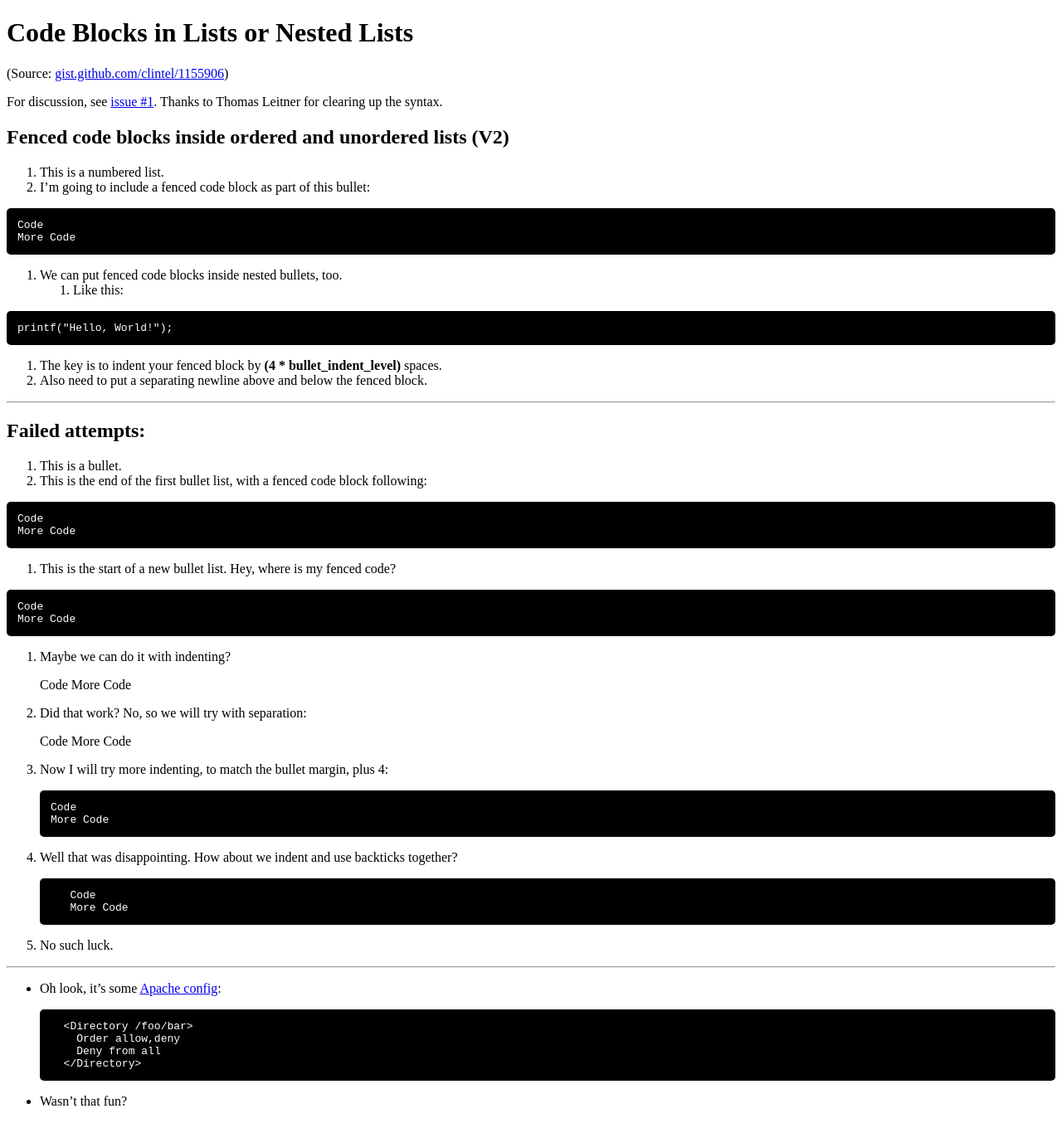
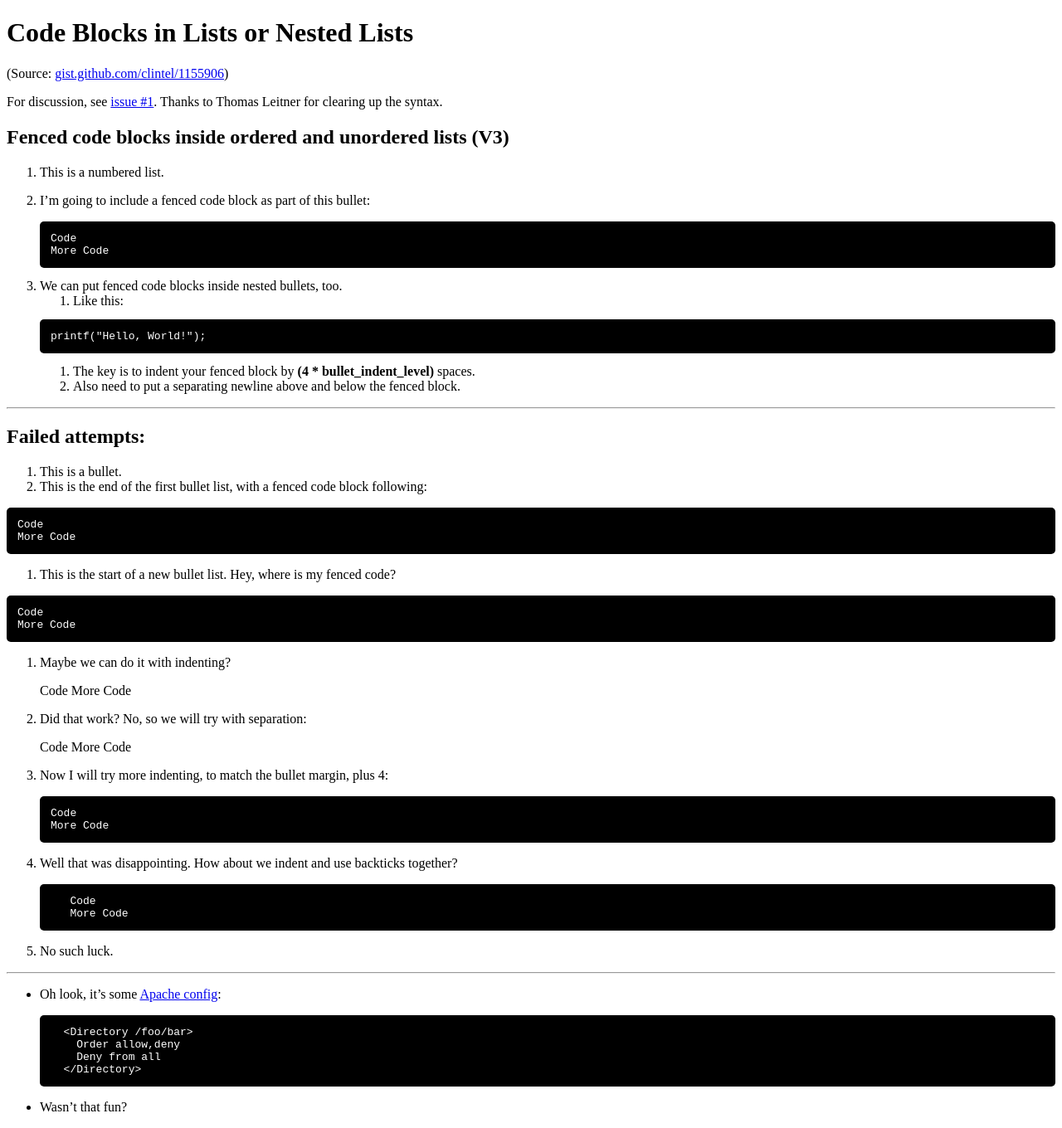
Before and after one commit to planetjekyll/sandbox-syntax-highlighter, a Jekyll site: the page built from lists.md, in a window 1280 px wide. Shown: the whole page at 83% size. Built offline with Jekyll 4.4.1, drawn with Linux system fonts in a browser that asks for light colours; part of the change alters nothing that is shown.

````diff
--- a/lists.md
+++ b/lists.md
@@ -6,28 +6,29 @@ title: Code Blocks in Lists or Nested Lists
 (Source: [gist.github.com/clintel/1155906](https://gist.github.com/clintel/1155906))
 
 <!-- update:
-   try without indentation (or less than 4 e.g. max 3)
+   [x] try without indentation (or less than 4 e.g. max 3)  - not working
+   [x] try with indentation min 1. max 3
    -->
 
 For discussion, see [issue #1](https://github.com/planetjekyll/sandbox-syntax-highlighter/issues/1).  Thanks to Thomas Leitner for clearing up the syntax.
 
 
-## Fenced code blocks inside ordered and unordered lists (V2)
+## Fenced code blocks inside ordered and unordered lists (V3)
 
 1. This is a numbered list.
 2. I'm going to include a fenced code block as part of this bullet:
 
-```
-Code
-More Code
-```
+   ```
+   Code
+   More Code
+   ```
 
 3. We can put fenced code blocks inside nested bullets, too.
    1. Like this:
 
-```c
-printf("Hello, World!");
-```
+   ```c
+   printf("Hello, World!");
+   ```
 
    2. The key is to indent your fenced block by **(4 * bullet_indent_level)** spaces.
    3. Also need to put a separating newline above and below the fenced block.
````
